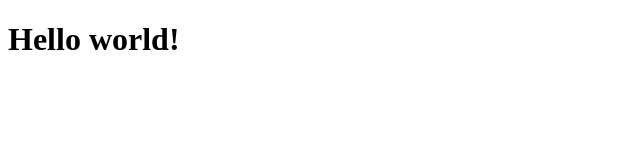
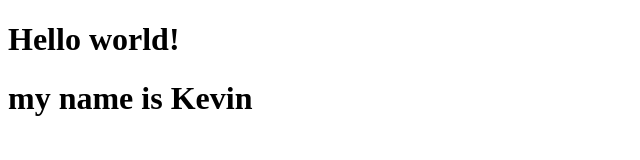
Before and after one commit to KevinLearnCode99/github-demo, a plain HTML site: page index.html in a window 1280 px wide. Shown: the whole page, without its empty margins (0-640 px from the left). Drawn offline with Linux system fonts and the light colour scheme.

Commit message:
Update index.html

```diff
--- a/index.html
+++ b/index.html
@@ -8,5 +8,6 @@
 </head>
 <body>
     <h1>Hello world!</h1>
+    <h1>my name is Kevin</h1>
 </body>
 </html>
```
